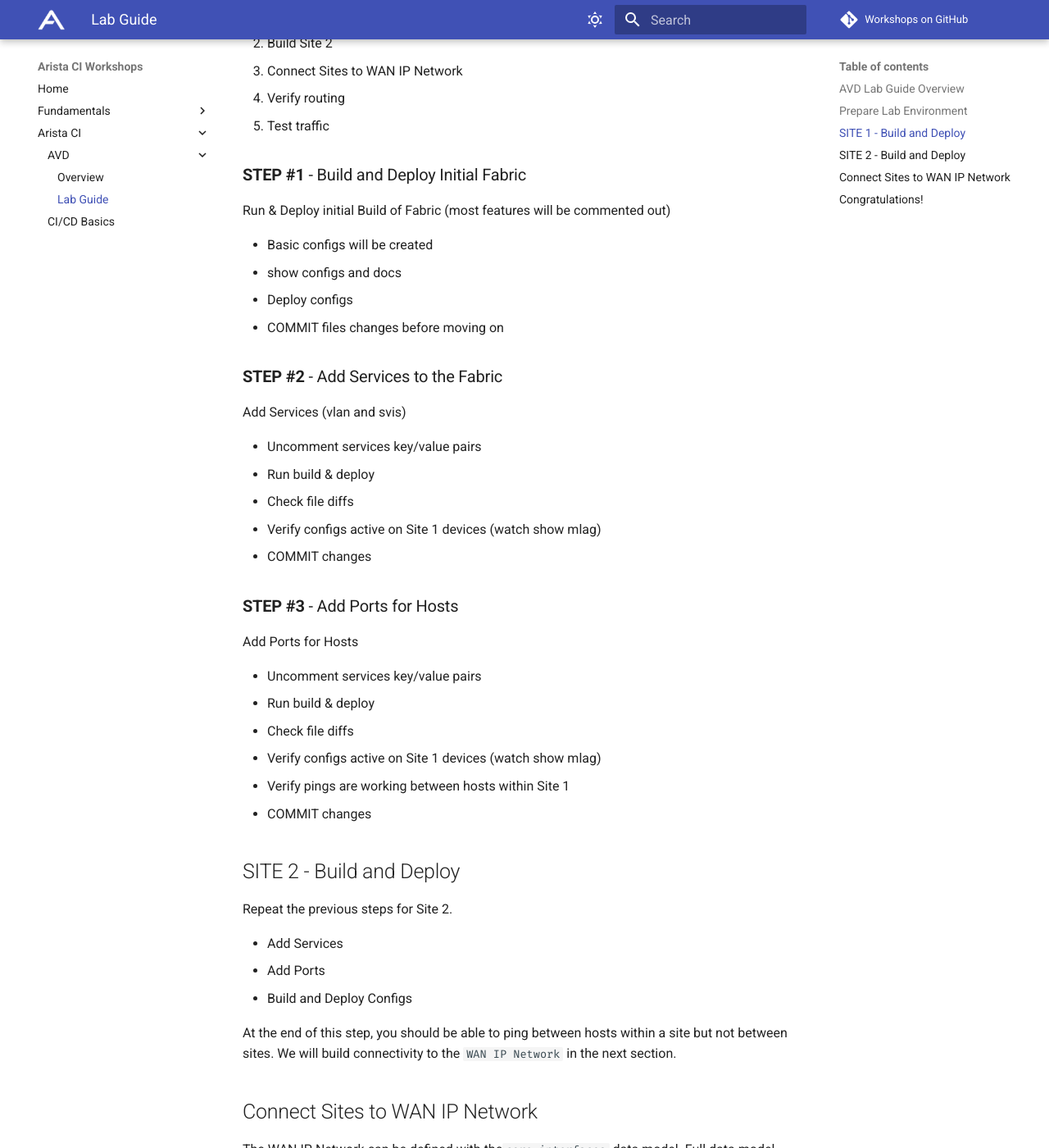
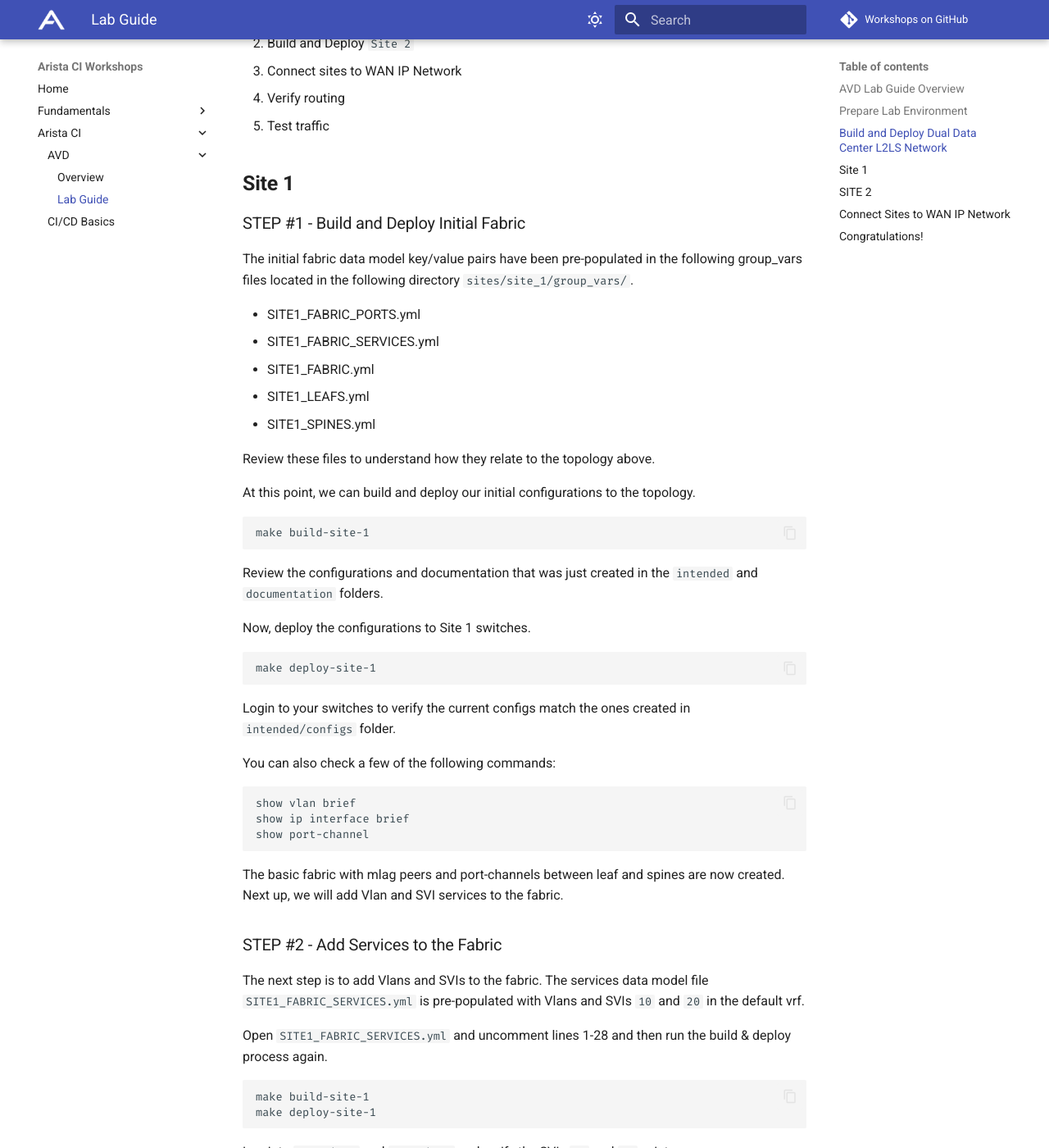
Before and after one commit to aristanetworks/avd-workshops, an MkDocs documentation site: the page built from workshops/avd-lab-guide.md, in a window 1280 px wide and 1400 px high, scrolled down 2749 px. Shown: the whole window at 82% size. Built offline with MkDocs 1.6.1 and Material for MkDocs 9.7.7, drawn with Linux system fonts in a browser that asks for light colours; comment, search, counter and statistics services are not loaded; some of the changed text lies outside the part shown.

Commit message:
added instructions for site 1 and 2

````diff
--- a/workshops/avd-lab-guide.md
+++ b/workshops/avd-lab-guide.md
@@ -15,13 +15,13 @@
 | s2-host1 | 10.30.30.100 |
 | s2-host2 | 10.40.40.100 |
 
-## Prepare Lab Environment
+## **Prepare Lab Environment**
 
-### **STEP #1** - Access the ATD Lab
+### STEP #1 - Access the ATD Lab
 
 Connect to your ATD Lab and start the Programmability IDE. Next start a new Terminal.
 
-### **STEP #2** - Fork and Clone branch to ATD Lab
+### STEP #2 - Fork and Clone branch to ATD Lab
 
 An ATD Dual Data Center L2LS data model is posted on GitHub here: [https://github.com/PacketAnglers/workshops-avd](https://github.com/PacketAnglers/workshops-avd)
 
@@ -34,7 +34,7 @@
 cd workshops-avd
 ```
 
-### **STEP #3** - Update AVD to latest version
+### STEP #3 - Update AVD to latest version
 
 AVD has been pre-installed in your lab environment, however it is on an older version. The following steps will update AVD and modules to the latest versions.
 
@@ -49,7 +49,7 @@
 
     IMPORTANT: The above steps must be ran each time you start your lab.
 
-### **STEP #4** - Setup Lab Password Environment Variable
+### STEP #4 - Setup Lab Password Environment Variable
 
 Each lab comes with a unique password. With the following command we set an environment variable called `LABPASSPHRASE`. The variable is later used to generate local user passwords and connect to our switches to push configs.
 
@@ -63,7 +63,7 @@
 echo $LABPASSPHRASE
 ```
 
-### **STEP #5** - Prepare WAN IP Network and Test Hosts
+### STEP #5 - Prepare WAN IP Network and Test Hosts
 
 The last step in preparing your lab is to push pre-defined configurations to the WAN IP Network (cloud) and the four hosts used to test traffic. The spines from each site will connect to the WAN IP Network with P2P links. The hosts (two per site) have port-channels to the leaf pairs and are pre-configured with an IP address and route to reach the other hosts.
 
@@ -73,59 +73,150 @@
 make preplab
 ```
 
-## SITE 1 - Build and Deploy
+## **Build and Deploy Dual Data Center L2LS Network**
 
 This section will be devoted to reviewing and updating the existing L2LS data model.  We will add features to enable Vlans, SVIs, connected endpoints, and P2P links to the WAN IP Network. At the completion of the lab, you will have enabled an L2LS dual data center network through automation with AVD. YAML data models and ansible playbooks will be used to generate EOS Cli configurations and deploy them to each site. We will start by focusing efforts on building out Site 1 and then repeat similar steps for Site 2. Finally we will enable connectivity to the WAN IP Network to to allow traffic to pass between sites.
 
-### Summary
+### **Summary of Steps**
 
-1. Build Site 1
-2. Build Site 2
-3. Connect Sites to WAN IP Network
+1. Build and Deploy `Site 1`
+2. Build and Deploy `Site 2`
+3. Connect sites to WAN IP Network
 4. Verify routing
 5. Test traffic
 
-### **STEP #1** - Build and Deploy Initial Fabric
+## **Site 1**
 
-Run & Deploy initial Build of Fabric (most features will be commented out)
+### STEP #1 - Build and Deploy Initial Fabric
 
-- Basic configs will be created
-- show configs and docs
-- Deploy configs
-- COMMIT  files changes before moving on
+The initial fabric data model key/value pairs have been pre-populated in the following group_vars files located in the following directory `sites/site_1/group_vars/`.
 
-### **STEP #2** - Add Services to the Fabric
+- SITE1_FABRIC_PORTS.yml
+- SITE1_FABRIC_SERVICES.yml
+- SITE1_FABRIC.yml
+- SITE1_LEAFS.yml
+- SITE1_SPINES.yml
 
-Add Services (vlan and svis)
+Review these files to understand how they relate to the topology above.
 
-- Uncomment services key/value pairs
-- Run build & deploy
-- Check file diffs
-- Verify configs active on Site 1 devices (watch show mlag)
-- COMMIT changes
+At this point, we can build and deploy our initial configurations to the topology.
 
-### **STEP #3** - Add Ports for Hosts
+``` bash
+make build-site-1
+```
 
-Add Ports for Hosts
+Review the configurations and documentation that was just created in the `intended` and `documentation` folders.
 
-- Uncomment services key/value pairs
-- Run build & deploy
-- Check file diffs
-- Verify configs active on Site 1 devices (watch show mlag)
-- Verify pings are working between hosts within Site 1
-- COMMIT changes
+Now, deploy the configurations to Site 1 switches.
 
-## SITE 2 - Build and Deploy
+``` bash
+make deploy-site-1
+```
 
-Repeat the previous steps for Site 2.
+Login to your switches to verify the current configs match the ones created in `intended/configs` folder.
+
+You can also check a few of the following commands:
+
+``` bash
+show vlan brief
+show ip interface brief
+show port-channel
+```
+
+The basic fabric with mlag peers and port-channels between leaf and spines are now created.  Next up, we will add Vlan and SVI services to the fabric.
+
+### STEP #2 - Add Services to the Fabric
+
+The next step is to add Vlans and SVIs to the fabric. The services data model file `SITE1_FABRIC_SERVICES.yml` is pre-populated with Vlans and SVIs `10` and `20` in the default vrf.
+
+Open `SITE1_FABRIC_SERVICES.yml` and uncomment lines 1-28 and then run the build & deploy process again.
+
+``` bash
+make build-site-1
+make deploy-site-1
+```
+
+Log into `s1-spine1` and `s1-spine2` and verify the SVIs `10` and `20` exist.
+
+``` bash
+show ip interface brief
+```
+
+It should look similar to:
+
+``` text
+                                           Address
+Interface         IP Address            Status       Protocol            MTU    Owner
+----------------- --------------------- ------------ -------------- ----------- -------
+Loopback0         10.1.252.1/32         up           up                65535
+Management0       192.168.0.10/24       up           up                 1500
+Vlan10            10.10.10.2/24         up           up                 1500
+Vlan20            10.20.20.2/24         up           up                 1500
+Vlan4093          10.1.254.0/31         up           up                 1500
+Vlan4094          10.1.253.0/31         up           up                 1500
+```
+
+You can verify the recent configuration session was created.
+
+``` bash
+show clock
+show configuration sessions detail
+```
+
+List the recent checkpoints.
+
+``` bash
+show config checkpoints
+```
+
+View the contents of the lastest checkpoint file.
+
+``` bash
+more checkpoint:< filename >
+```
+
+### STEP #3 - Add Ports for Hosts
+
+Now, let's configure port-channels to our hosts (`s1-host1` and `s1-host2`).
+
+Open `SITE1_FABRIC_PORTS.yml` and uncomment lines 16-44 and then run the build & deploy process again.
+
+``` bash
+make build-site-1
+make deploy-site-1
+```
+
+At this point, hosts should be able to ping each other across the fabric.
+
+From `s1-host1`, run a ping to `s1-host2`
+
+``` bash
+ping 10.20.20.100
+```
+
+``` text
+PING 10.20.20.100 (10.20.20.100) 72(100) bytes of data.
+80 bytes from 10.20.20.100: icmp_seq=1 ttl=63 time=30.2 ms
+80 bytes from 10.20.20.100: icmp_seq=2 ttl=63 time=29.5 ms
+80 bytes from 10.20.20.100: icmp_seq=3 ttl=63 time=28.8 ms
+80 bytes from 10.20.20.100: icmp_seq=4 ttl=63 time=24.8 ms
+80 bytes from 10.20.20.100: icmp_seq=5 ttl=63 time=26.2 ms
+```
+
+Site 1 fabric is now complete.
+
+## **SITE 2**
+
+Repeat the previous three steps for Site 2.
 
 - Add Services
 - Add Ports
 - Build and Deploy Configs
+- Verify ping traffic between hosts `s2-host1` and `s2-host2`
 
-At the end of this step, you should be able to ping between hosts within a site but not between sites. We will build connectivity to the `WAN IP Network` in the next section.
+At the end of this step, you should be able to ping between hosts within a site but not between sites. For this, we need to be build site connectivity to the `WAN IP Network`. This is covered in the next section.
 
-## Connect Sites to WAN IP Network
+## **Connect Sites to WAN IP Network**
 
 The WAN IP Network can be defined with the`core_interfaces` data model. Full data model documentation is located [here](https://avd.sh/en/stable/roles/eos_designs/doc/core-interfaces-BETA.html).
 
````
Also changed, not shown: other parts of workshops/avd-lab-guide.md (+8 -0 lines).
